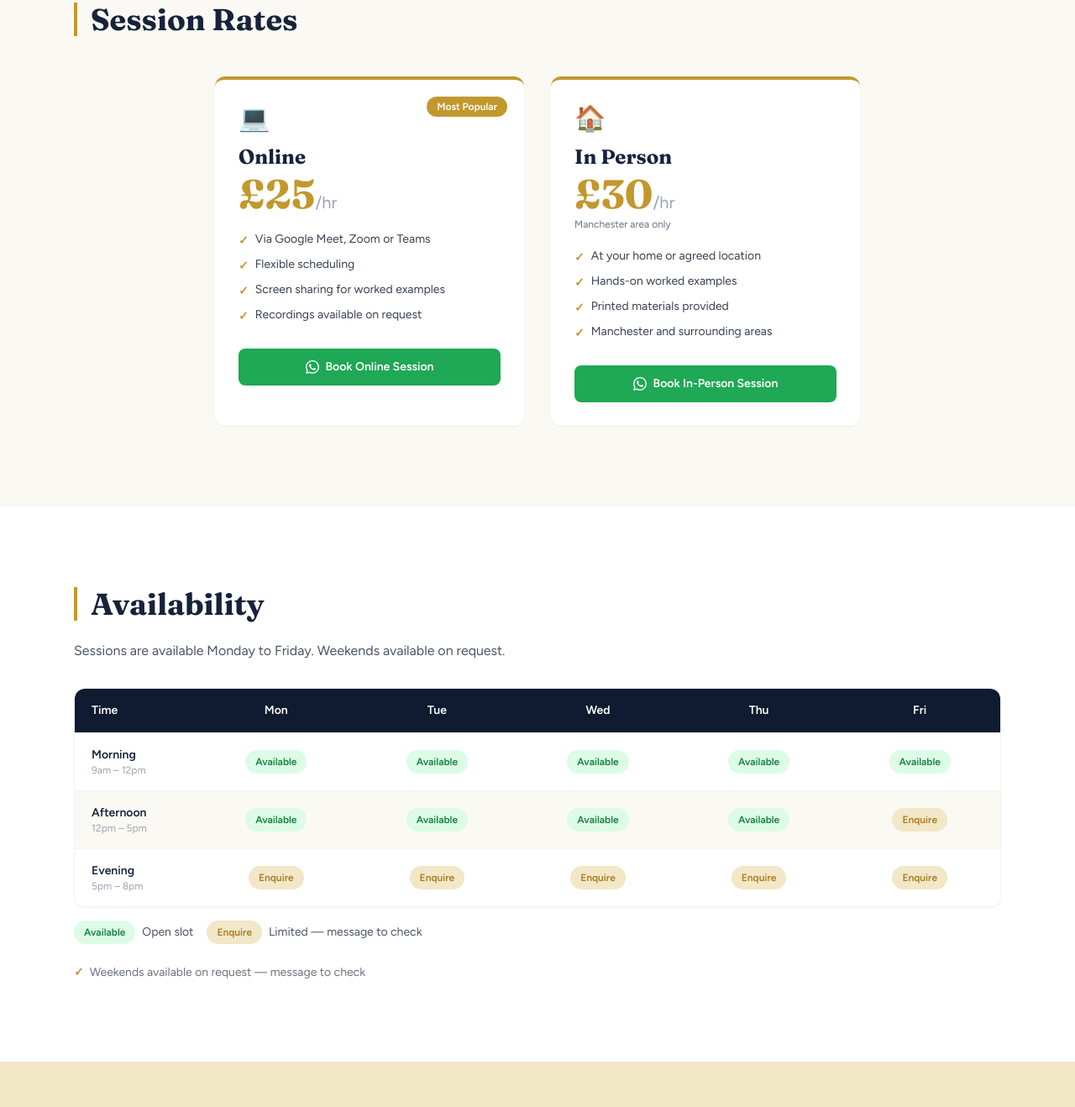
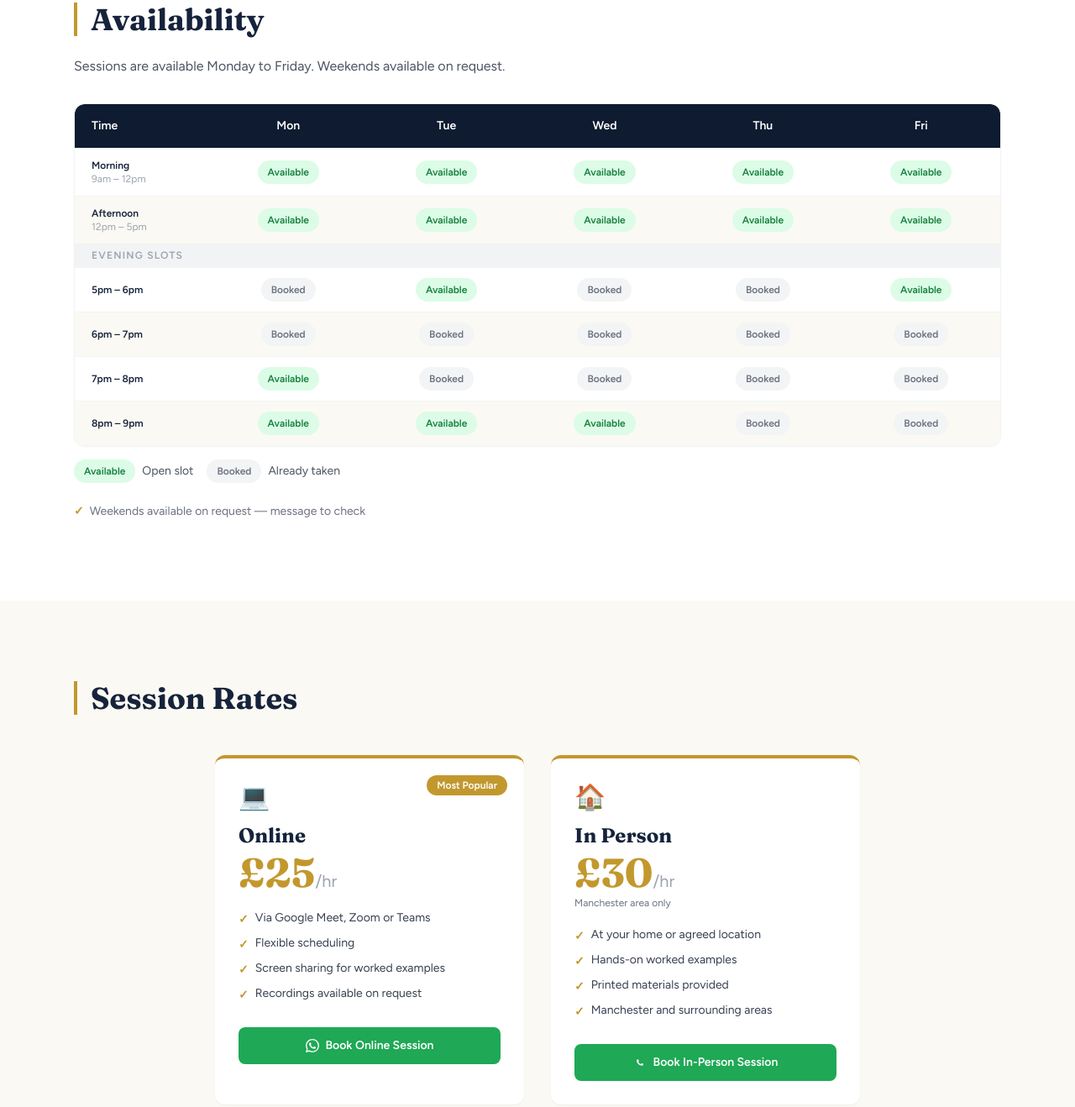
Before and after one commit to JasonRafferty/jasonrafferty.github.io, a website built with Vite: page pricing.html in a window 1280 px wide. Shown: the part 421-1739 px from the top of the page at 84% size. Built offline with nearby package versions, Linux system fonts and the light colour scheme.

Commit message:
fix: show accurate hourly availability, move session rates below availability

```diff
--- a/pricing.html
+++ b/pricing.html
@@ -102,6 +102,137 @@
       </div>
     </section>
 
+    <!-- ===== AVAILABILITY ===== -->
+    <section class="bg-white py-16 lg:py-24">
+      <div class="max-w-6xl mx-auto px-4 sm:px-6">
+
+        <div class="border-l-4 border-gold pl-4 mb-6">
+          <h2 class="font-display font-bold text-ink text-3xl sm:text-4xl">Availability</h2>
+        </div>
+
+        <p class="font-body text-gray-600 text-base mb-8">
+          Sessions are available Monday to Friday. Weekends available on request.
+        </p>
+
+        <!--
+          =====================================================================
+          Jason: edit this table to update your availability.
+
+          Each <td> contains one pill — swap the whole <span> to change a slot:
+
+            Available (green):
+              <span class="avail-pill avail-pill--yes">Available</span>
+
+            Booked (grey):
+              <span class="avail-pill avail-pill--full">Booked</span>
+
+          Morning and afternoon rows are at the top. Evening rows show each hour.
+          Saturday and Sunday are not shown — see the note below the table.
+          =====================================================================
+        -->
+        <div class="reveal overflow-x-auto rounded-xl border border-gray-100 shadow-sm mb-4">
+          <table class="w-full text-sm font-body border-collapse min-w-[520px]">
+            <thead>
+              <tr class="bg-navy text-white">
+                <th class="text-left px-5 py-4 font-semibold rounded-tl-xl w-40">Time</th>
+                <th class="px-4 py-4 font-semibold text-center">Mon</th>
+                <th class="px-4 py-4 font-semibold text-center">Tue</th>
+                <th class="px-4 py-4 font-semibold text-center">Wed</th>
+                <th class="px-4 py-4 font-semibold text-center">Thu</th>
+                <th class="px-4 py-4 font-semibold text-center rounded-tr-xl">Fri</th>
+              </tr>
+            </thead>
+            <tbody>
+
+              <!-- Morning — all open -->
+              <tr class="border-t border-gray-100 bg-white hover:bg-paper transition-colors">
+                <td class="px-5 py-3 font-semibold text-ink text-xs">
+                  Morning
+                  <span class="block text-gray-400 font-normal">9am – 12pm</span>
+                </td>
+                <td class="px-4 py-3 text-center"><span class="avail-pill avail-pill--yes">Available</span></td>
+                <td class="px-4 py-3 text-center"><span class="avail-pill avail-pill--yes">Available</span></td>
+                <td class="px-4 py-3 text-center"><span class="avail-pill avail-pill--yes">Available</span></td>
+                <td class="px-4 py-3 text-center"><span class="avail-pill avail-pill--yes">Available</span></td>
+                <td class="px-4 py-3 text-center"><span class="avail-pill avail-pill--yes">Available</span></td>
+              </tr>
+
+              <!-- Afternoon — all open -->
+              <tr class="border-t border-gray-100 bg-paper hover:bg-white transition-colors">
+                <td class="px-5 py-3 font-semibold text-ink text-xs">
+                  Afternoon
+                  <span class="block text-gray-400 font-normal">12pm – 5pm</span>
+                </td>
+                <td class="px-4 py-3 text-center"><span class="avail-pill avail-pill--yes">Available</span></td>
+                <td class="px-4 py-3 text-center"><span class="avail-pill avail-pill--yes">Available</span></td>
+                <td class="px-4 py-3 text-center"><span class="avail-pill avail-pill--yes">Available</span></td>
+                <td class="px-4 py-3 text-center"><span class="avail-pill avail-pill--yes">Available</span></td>
+                <td class="px-4 py-3 text-center"><span class="avail-pill avail-pill--yes">Available</span></td>
+              </tr>
+
+              <!-- Divider row -->
+              <tr class="bg-navy/5">
+                <td colspan="6" class="px-5 py-1.5 text-xs font-semibold text-gray-400 uppercase tracking-widest">Evening slots</td>
+              </tr>
+
+              <!-- 5pm–6pm: Mon BOOKED, Tue free, Wed BOOKED, Thu BOOKED, Fri free -->
+              <tr class="border-t border-gray-100 bg-white hover:bg-paper transition-colors">
+                <td class="px-5 py-3 font-semibold text-ink text-xs">5pm – 6pm</td>
+                <td class="px-4 py-3 text-center"><span class="avail-pill avail-pill--full">Booked</span></td>
+                <td class="px-4 py-3 text-center"><span class="avail-pill avail-pill--yes">Available</span></td>
+                <td class="px-4 py-3 text-center"><span class="avail-pill avail-pill--full">Booked</span></td>
+                <td class="px-4 py-3 text-center"><span class="avail-pill avail-pill--full">Booked</span></td>
+                <td class="px-4 py-3 text-center"><span class="avail-pill avail-pill--yes">Available</span></td>
+              </tr>
+
+              <!-- 6pm–7pm: all BOOKED -->
+              <tr class="border-t border-gray-100 bg-paper hover:bg-white transition-colors">
+                <td class="px-5 py-3 font-semibold text-ink text-xs">6pm – 7pm</td>
+                <td class="px-4 py-3 text-center"><span class="avail-pill avail-pill--full">Booked</span></td>
+                <td class="px-4 py-3 text-center"><span class="avail-pill avail-pill--full">Booked</span></td>
+                <td class="px-4 py-3 text-center"><span class="avail-pill avail-pill--full">Booked</span></td>
+                <td class="px-4 py-3 text-center"><span class="avail-pill avail-pill--full">Booked</span></td>
+                <td class="px-4 py-3 text-center"><span class="avail-pill avail-pill--full">Booked</span></td>
+              </tr>
+
+              <!-- 7pm–8pm: Mon free, Tue BOOKED, Wed BOOKED, Thu BOOKED, Fri BOOKED -->
+              <tr class="border-t border-gray-100 bg-white hover:bg-paper transition-colors">
+                <td class="px-5 py-3 font-semibold text-ink text-xs">7pm – 8pm</td>
+                <td class="px-4 py-3 text-center"><span class="avail-pill avail-pill--yes">Available</span></td>
+                <td class="px-4 py-3 text-center"><span class="avail-pill avail-pill--full">Booked</span></td>
+                <td class="px-4 py-3 text-center"><span class="avail-pill avail-pill--full">Booked</span></td>
+                <td class="px-4 py-3 text-center"><span class="avail-pill avail-pill--full">Booked</span></td>
+                <td class="px-4 py-3 text-center"><span class="avail-pill avail-pill--full">Booked</span></td>
+              </tr>
+
+              <!-- 8pm–9pm: Mon free, Tue free, Wed free, Thu BOOKED, Fri BOOKED -->
+              <tr class="border-t border-gray-100 bg-paper hover:bg-white transition-colors">
+                <td class="px-5 py-3 font-semibold text-ink text-xs">8pm – 9pm</td>
+                <td class="px-4 py-3 text-center"><span class="avail-pill avail-pill--yes">Available</span></td>
+                <td class="px-4 py-3 text-center"><span class="avail-pill avail-pill--yes">Available</span></td>
+                <td class="px-4 py-3 text-center"><span class="avail-pill avail-pill--yes">Available</span></td>
+                <td class="px-4 py-3 text-center"><span class="avail-pill avail-pill--full">Booked</span></td>
+                <td class="px-4 py-3 text-center"><span class="avail-pill avail-pill--full">Booked</span></td>
+              </tr>
+
+            </tbody>
+          </table>
+        </div>
+
+        <!-- Legend -->
+        <div class="flex flex-wrap gap-4 mb-6 text-sm font-body text-gray-600">
+          <span class="flex items-center gap-2"><span class="avail-pill avail-pill--yes">Available</span> Open slot</span>
+          <span class="flex items-center gap-2"><span class="avail-pill avail-pill--full">Booked</span> Already taken</span>
+        </div>
+
+        <p class="font-body text-gray-500 text-sm">
+          <span class="text-gold font-bold" aria-hidden="true">&#10003;</span>&nbsp;
+          Weekends available on request &mdash; message to check
+        </p>
+
+      </div>
+    </section>
+
     <!-- ===== PRICING CARDS ===== -->
     <section class="bg-paper py-16 lg:py-24">
       <div class="max-w-6xl mx-auto px-4 sm:px-6">
@@ -114,7 +245,6 @@
 
           <!-- Card: Online -->
           <div class="bg-white rounded-xl p-7 shadow-sm border-t-4 border-gold relative">
-            <!-- Badge -->
             <span class="absolute top-5 right-5 bg-gold text-white font-body font-semibold text-xs px-3 py-1 rounded-full">Most Popular</span>
             <div class="text-3xl mb-3" aria-hidden="true">💻</div>
             <h3 class="font-display font-bold text-2xl text-ink mb-1">Online</h3>
@@ -175,111 +305,13 @@
                class="js-whatsapp w-full inline-flex items-center justify-center gap-2 bg-whatsapp hover:bg-green-700 text-white font-semibold text-sm px-5 py-3 rounded-lg transition-colors focus:outline-none focus:ring-2 focus:ring-whatsapp focus:ring-offset-2"
                data-wa-message="Hi Jason, I'd like to book an in-person tutoring session.">
               <svg width="16" height="16" viewBox="0 0 24 24" fill="currentColor" aria-hidden="true">
-                <path d="M17.472 14.382c-.297-.149-1.758-.867-2.03-.967-.273-.099-.471-.148-.67.15-.197.297-.767.966-.94 1.164-.173.199-.347.223-.644.075-.297-.15-1.255-.463-2.39-1.475-.883-.788-1.48-1.761-1.653-2.059-.173-.297-.018-.458.13-.606.134-.133.298-.347.446-.52.149-.174.198-.298.298-.497.099-.198.05-.371-.025-.52-.075-.149-.669-1.612-.916-2.207-.242-.579-.487-.5-.669-.51-.173-.008-.371-.01-.57-.01-.198 0-.52.074-.792.372-.272.297-1.04 1.016-1.04 2.479 0 1.462 1.065 2.875 1.213 3.074.149.198 2.096 3.2 5.077 4.487.709.306 1.262.489 1.694.625.712.227 1.36.195 1.871.118.571-.085 1.758-.719 2.006-1.413.248-.694.248-1.289.173-1.413-.074-.124-.272-.198-.57-.347m-5.421 7.403h-.004a9.87 9.87 0 01-5.031-1.378l-.361-.214-3.741.982.998-3.648-.235-.374a9.86 9.86 0 01-1.51-5.26c.001-5.45 4.436-9.884 9.888-9.884 2.64 0 5.122 1.03 6.988 2.898a9.825 9.825 0 012.893 6.994c-.003 5.45-4.437 9.884-9.885 9.884m8.413-18.297A11.815 11.815 0 0012.05 0C5.495 0 .16 5.335.157 11.892c0 2.096.547 4.142 1.588 5.945L.057 24l6.305-1.654a11.882 11.882 0 005.683 1.448h.005c6.554 0 11.89-5.335 11.893-11.893a11.821 11.821 0 00-3.48-8.413z"/>
+                <path d="M17.472 14.382c-.297-.149-1.758-.867-2.03-.967-.273-.099-.471-.148-.67.15-.197.297-.767.966-.94 1.164-.173.199-.347.223-.644.075-.297-.15-1.255-.463-2.39-1.475-.883-.788-1.48-1.761-1.653-2.059-.173-.297-.018-.458.13-.606.134-.133.298-.347.446-.52.149-.174.198-.298.298-.497.099-.198.05-.371-.025-.52-.075-.149-.669-1.612-.916-2.207-.242-.579-.487-.5-.669-.51-.173-.008-.371-.01-.57-.01-.198 0-.52.074-.792.372-.272.297-1.04 1.016-1.04 2.479 0 1.462 1.065 2.875 1.213 3.074.149.198 2.096 3.2 5.077 4.487.709.306 1.262.489 1.694.625.712.227 1.36.195 1.871.118.571-.085 1.758-.719 2.006-1.413.248-.694.248-1.289.173-1.413-.074-.124-.272-.198-.347m-5.421 7.403h-.004a9.87 9.87 0 01-5.031-1.378l-.361-.214-3.741.982.998-3.648-.235-.374a9.86 9.86 0 01-1.51-5.26c.001-5.45 4.436-9.884 9.888-9.884 2.64 0 5.122 1.03 6.988 2.898a9.825 9.825 0 012.893 6.994c-.003 5.45-4.437 9.884-9.885 9.884m8.413-18.297A11.815 11.815 0 0012.05 0C5.495 0 .16 5.335.157 11.892c0 2.096.547 4.142 1.588 5.945L.057 24l6.305-1.654a11.882 11.882 0 005.683 1.448h.005c6.554 0 11.89-5.335 11.893-11.893a11.821 11.821 0 00-3.48-8.413z"/>
               </svg>
               Book In-Person Session
             </a>
           </div>
 
         </div>
-      </div>
-    </section>
-
-    <!-- ===== AVAILABILITY ===== -->
-    <section class="bg-white py-16 lg:py-24">
-      <div class="max-w-6xl mx-auto px-4 sm:px-6">
-
-        <div class="border-l-4 border-gold pl-4 mb-6">
-          <h2 class="font-display font-bold text-ink text-3xl sm:text-4xl">Availability</h2>
-        </div>
-
-        <p class="font-body text-gray-600 text-base mb-8">
-          Sessions are available Monday to Friday. Weekends available on request.
-        </p>
-
-        <!-- Availability table — easy to edit -->
-        <!--
-          =====================================================================
-          Jason: edit this table to reflect your real availability.
-
-          To change a cell, swap the pill inside a <td>:
-
-            Available (green):
-              <span class="avail-pill avail-pill--yes">Available</span>
-
-            Enquire (gold):
-              <span class="avail-pill avail-pill--enquire">Enquire</span>
-
-            Fully booked (grey):
-              <span class="avail-pill avail-pill--full">Full</span>
-
-          Saturday and Sunday are NOT shown here — see the note below the table.
-          =====================================================================
-        -->
-        <div class="reveal overflow-x-auto rounded-xl border border-gray-100 shadow-sm mb-4">
-          <table class="w-full text-sm font-body border-collapse min-w-[480px]">
-            <thead>
-              <tr class="bg-navy text-white">
-                <th class="text-left px-5 py-4 font-semibold rounded-tl-xl w-36">Time</th>
-                <th class="px-4 py-4 font-semibold text-center">Mon</th>
-                <th class="px-4 py-4 font-semibold text-center">Tue</th>
-                <th class="px-4 py-4 font-semibold text-center">Wed</th>
-                <th class="px-4 py-4 font-semibold text-center">Thu</th>
-                <th class="px-4 py-4 font-semibold text-center rounded-tr-xl">Fri</th>
-              </tr>
-            </thead>
-            <tbody>
-              <!-- Morning row -->
-              <tr class="border-t border-gray-100 bg-white hover:bg-paper transition-colors">
-                <td class="px-5 py-4 font-semibold text-ink">
-                  Morning
-                  <span class="block text-xs text-gray-400 font-normal">9am – 12pm</span>
-                </td>
-                <td class="px-4 py-4 text-center"><span class="avail-pill avail-pill--yes">Available</span></td>
-                <td class="px-4 py-4 text-center"><span class="avail-pill avail-pill--yes">Available</span></td>
-                <td class="px-4 py-4 text-center"><span class="avail-pill avail-pill--yes">Available</span></td>
-                <td class="px-4 py-4 text-center"><span class="avail-pill avail-pill--yes">Available</span></td>
-                <td class="px-4 py-4 text-center"><span class="avail-pill avail-pill--yes">Available</span></td>
-              </tr>
-              <!-- Afternoon row -->
-              <tr class="border-t border-gray-100 bg-paper hover:bg-white transition-colors">
-                <td class="px-5 py-4 font-semibold text-ink">
-                  Afternoon
-                  <span class="block text-xs text-gray-400 font-normal">12pm – 5pm</span>
-                </td>
-                <td class="px-4 py-4 text-center"><span class="avail-pill avail-pill--yes">Available</span></td>
-                <td class="px-4 py-4 text-center"><span class="avail-pill avail-pill--yes">Available</span></td>
-                <td class="px-4 py-4 text-center"><span class="avail-pill avail-pill--yes">Available</span></td>
-                <td class="px-4 py-4 text-center"><span class="avail-pill avail-pill--yes">Available</span></td>
-                <td class="px-4 py-4 text-center"><span class="avail-pill avail-pill--enquire">Enquire</span></td>
-              </tr>
-              <!-- Evening row -->
-              <tr class="border-t border-gray-100 bg-white hover:bg-paper transition-colors">
-                <td class="px-5 py-4 font-semibold text-ink">
-                  Evening
-                  <span class="block text-xs text-gray-400 font-normal">5pm – 8pm</span>
-                </td>
-                <td class="px-4 py-4 text-center"><span class="avail-pill avail-pill--enquire">Enquire</span></td>
-                <td class="px-4 py-4 text-center"><span class="avail-pill avail-pill--enquire">Enquire</span></td>
-                <td class="px-4 py-4 text-center"><span class="avail-pill avail-pill--enquire">Enquire</span></td>
-                <td class="px-4 py-4 text-center"><span class="avail-pill avail-pill--enquire">Enquire</span></td>
-                <td class="px-4 py-4 text-center"><span class="avail-pill avail-pill--enquire">Enquire</span></td>
-              </tr>
-            </tbody>
-          </table>
-        </div>
-
-        <!-- Legend -->
-        <div class="flex flex-wrap gap-4 mb-6 text-sm font-body text-gray-600">
-          <span class="flex items-center gap-2"><span class="avail-pill avail-pill--yes">Available</span> Open slot</span>
-          <span class="flex items-center gap-2"><span class="avail-pill avail-pill--enquire">Enquire</span> Limited — message to check</span>
-        </div>
-
-        <p class="font-body text-gray-500 text-sm">
-          <span class="text-gold font-bold" aria-hidden="true">&#10003;</span>&nbsp;
-          Weekends available on request &mdash; message to check
-        </p>
-
       </div>
     </section>
 
```
